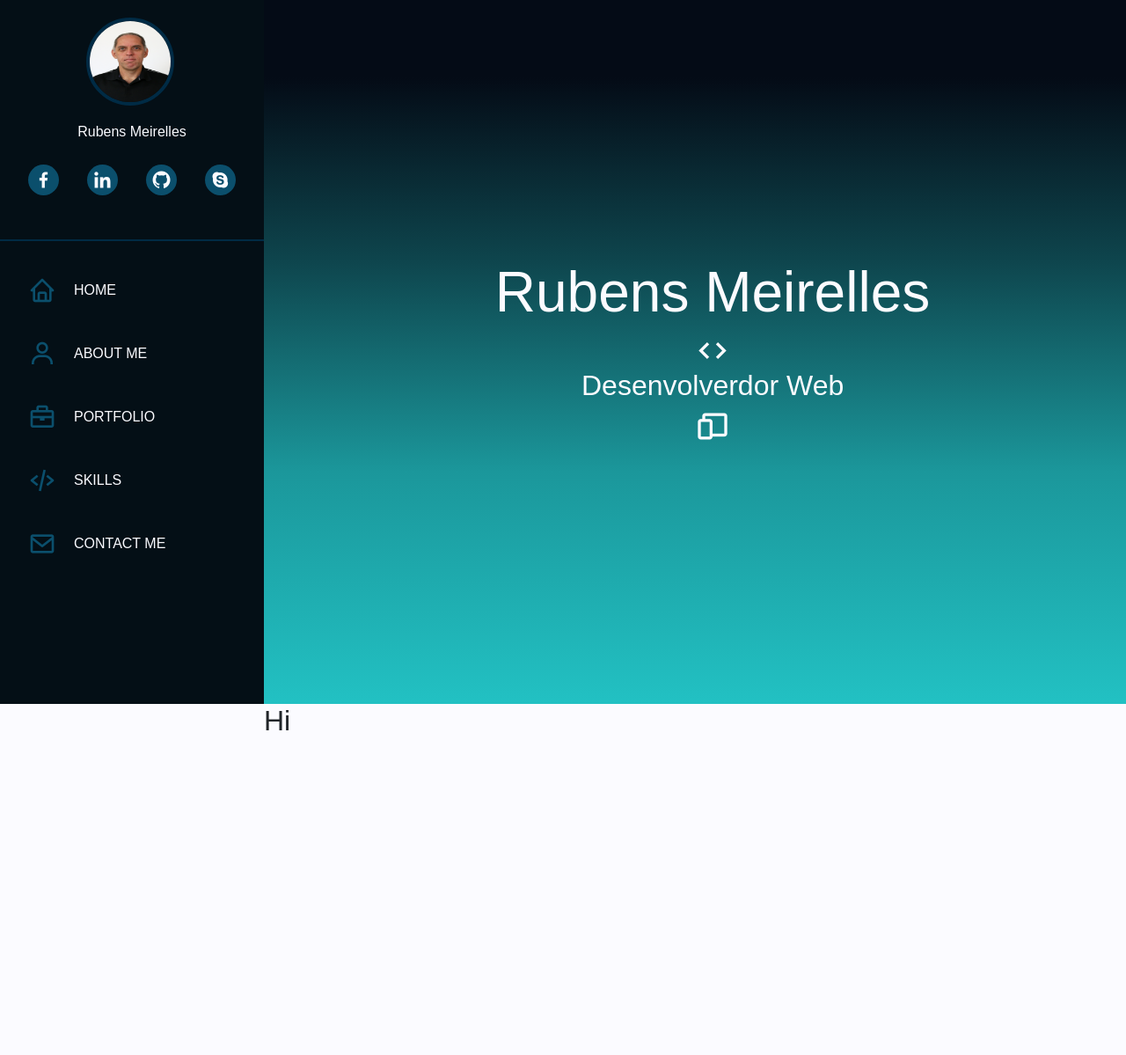
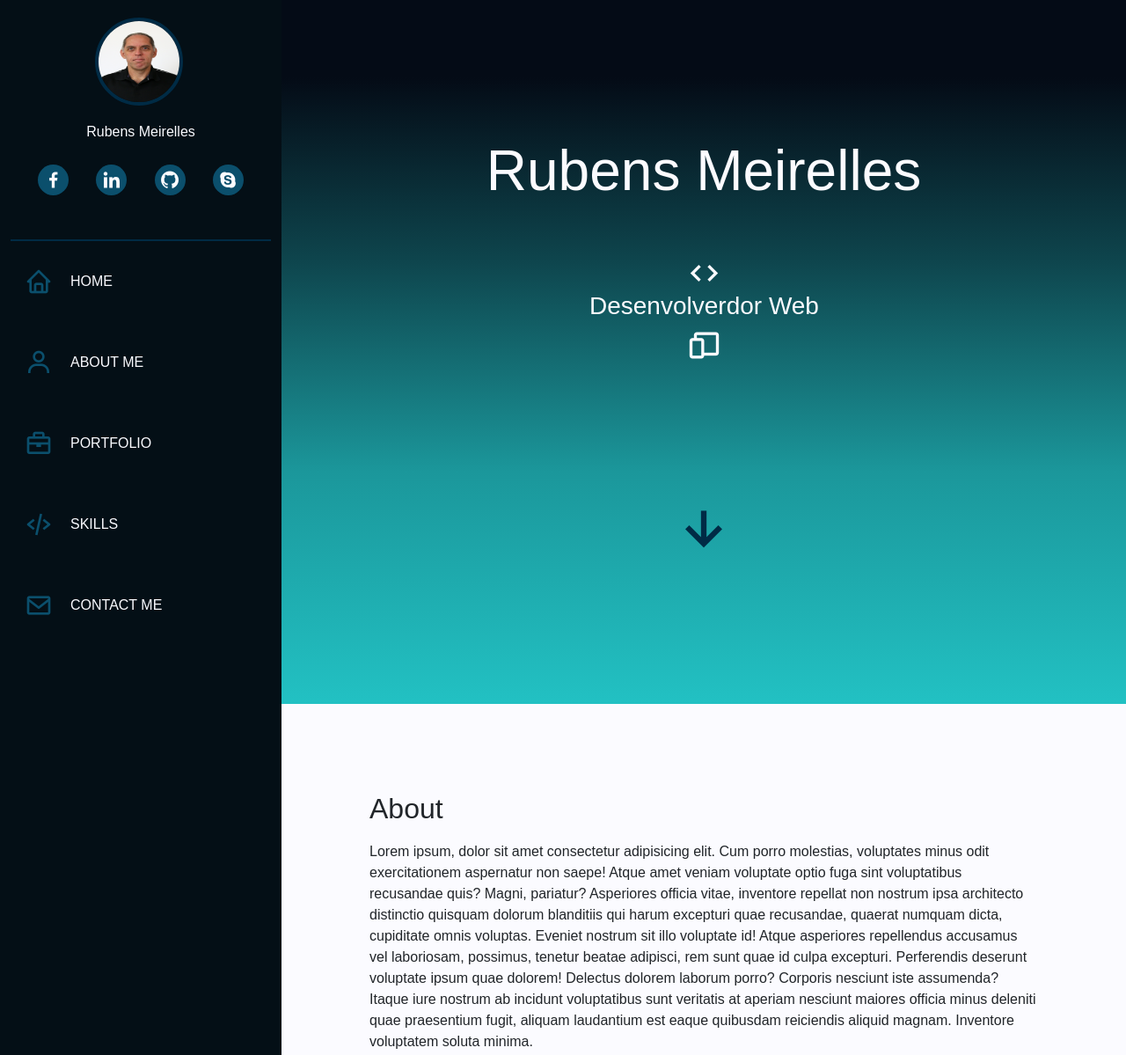
Before and after one commit to rubensmeirelles/portfolio, a plain HTML site: page index.html in a window 1280 px wide. Shown: the top 1199 px of the page at 88% size. Drawn offline with nearby package versions, Linux system fonts and the light colour scheme.

Commit message:
Adicionando efeitos e melhorando a seção hero, criação das demais seções

```diff
--- a/assets/css/style.css
+++ b/assets/css/style.css
@@ -21,7 +21,9 @@ a{
   --primary-variant: #002B45;
   --secondary: #FBFBFF;
   --bg-color: #0B4F6C;
-
+  --bg-ligth-gray: #FBFBFF;
+  --bg-gray: #D6D6D6;
+  --bg-ligth: #FDFFFC;
   --font-primary: 1em;
 }
 
@@ -30,22 +32,30 @@ body{
   background-color: var(--secondary) ;
 }
 
+/*ESTILOS GLOBAIS*/
+section{
+  padding: 100px;
+}
+
+section h2{
+  padding-bottom: 10px;
+}
+
+section h2::after{
+  content: '';
+  width: 30px;
+  height: 5px;
+  color: var(--primary-variant);
+}
+
 /*SIDE NAV*/
 
 .side-menu{
-  height: 100vh;
-  position: fixed;
-  width: 300px;
   background-color: var(--primary);
 }
 
-.navigation ul li a{
-  color: var(--secondary);
-  text-transform: uppercase;
-}
-
 .me{
-  width: 300px;
+  width: 100%;
   display: flex;
   justify-content: center;
   align-items: center;
@@ -89,46 +99,36 @@ body{
   font-size: 1.5em;
 }
 
-
 .navigation{
   margin-top: 50px;
   border-top: 2px solid var(--primary-variant);
 }
 
-.navigation ul li{
-  margin: 40px 0;
+.navigation li a{
+  color: var(--secondary);
+  text-transform: uppercase;
 }
 
-.navigation ul li a{
+.navigation li a{
+  margin: 30px 0;
   display: flex;
-  align-items: center;
+  align-items: center
 }
 
-
-.navigation ul i{
+.navigation i{
   color: var(--bg-color);
   font-size: 2em;
   margin-right: 20px;
 }
 
-
-.content{
-  margin-left: 300px;
-}
-
-
-.hero, .about{
-  height: 100vh;
-}
-
 .hero{
   background: linear-gradient(0deg, rgba(34,193,195,1) 0%, rgba(27,151,155,1) 33%, rgba(14,69,77,1) 63%, rgba(4,11,22,1) 89%);
-  padding-left: 40px;
   color: var(--secondary);
   display: flex;
   align-items: center;
   justify-content: center;
   flex-direction: column;
+  text-align: center;
 }
 
 .hero h1{
@@ -137,20 +137,26 @@ body{
 
 .hero h2{
 	color: var(--secondary);
-	position: relative;
+
+}
+
+.hero i{
+ font-size: 2.5em;
 }
 
 .zoomIn {
   -webkit-animation-name: zoomIn;
   animation-name: zoomIn;
-  -webkit-animation-duration: 2s;
-  animation-duration: 3s;
+  -webkit-animation: 3s;
+  animation: zoomIn 3s ease 2s 1 normal forwards;
   -webkit-animation-fill-mode: both;
   animation-fill-mode: both;
   display: flex;
   justify-content: center;
   align-items: center;
   flex-direction: column;
+  margin-top: 50px;
+  opacity: 0;
   }
 
   @-webkit-keyframes zoomIn {
@@ -175,6 +181,36 @@ body{
     }
   }
 
-.hero i{
- font-size: 2.5em;
+.down{
+  opacity: 0;
+  margin-top: 150px;
+  font-size: 30px;
+  color: var(--primary-variant);
+  transition: opacity 2s ease-in;
+  animation: myAnim 2s ease 5s 10 normal forwards;
   }
+
+  @keyframes myAnim {
+	0%,
+	50%,
+	100% {
+		opacity: 1;
+	}
+
+	25%,
+	75% {
+		opacity: 0;
+	}
+}
+
+.about{
+  background-color: var(--bg-ligth-gray);
+}
+
+.portfolio{
+  background-color: var(--bg-gray);
+}
+
+.skills{
+  background-color: var(--bg-ligth);
+}
--- a/assets/js/script.js
+++ b/assets/js/script.js
@@ -8,14 +8,14 @@ function typeWriter(elemento){
 const titulo = document.querySelector('h1')
 typeWriter(titulo)
 
+function showZoom(){
+	document.querySelector('.zoomIn').style.opacity = '1';
+}
+setTimeout(showZoom, 1000)
 
-function showText(){
-	let subtitulo = document.querySelector('h2')
-		subtitulo.style.opacity=1
+/** MOSTRAR SETA */
+
+function showArrow(){
+	document.querySelector('.down').style.opacity = '1';
 }
-setTimeout(showText, 2000)
-
-function showZoom(){
-  let zoom = documwent.querySelector('.zoomIn')
-}
-setTimeout(showText, 3000)
+setTimeout(showArrow, 5000)
--- a/index.html
+++ b/index.html
@@ -10,7 +10,10 @@
   <title>Rubens Meirelles - Portfólio</title>
 </head>
 <body>
-  <div class="side-menu">
+  <div class="container-fluid">
+    <div class="row">
+        <div class="col-sm-4 col-lg-3 sticky-top side-menu">
+            <div class="d-flex flex-sm-column flex-row flex-nowrap align-items-center sticky-top">
               <div class="me">
                 <a href="#home">
                   <img src="assets/img/me.png" alt="Rubens meirelles" />
@@ -31,31 +34,48 @@
                   </li>
                 </div>
               </div>
-
-    <div class="navigation">
-      <ul>
+                <ul class="nav nav-pills nav-flush flex-sm-column flex-row flex-nowrap mb-auto mx-auto justify-content-between w-100 px-3 navigation">
                   <li><a href="#home"><i class='bx bx-home' ></i>home</a></li>
                   <li><a href="#about"><i class='bx bx-user' ></i>about me</a></li>
                   <li><a href="#portfolio"><i class='bx bx-briefcase' ></i>portfolio</a></li>
                   <li><a href="#skills"><i class='bx bx-code-alt' ></i>skills</a></li>
-        <li><a href="#contact-me"><i class='bx bx-envelope' ></i>contact me</a></li>
+                  <li><a href="#contact"><i class='bx bx-envelope' ></i>contact me</a></li>
                 </ul>
             </div>
         </div>
 
-  <div class="content">
-    <section class="hero" id="home">
+        <div class="col-sm-8 col-lg-9 p-0 content">
+          <!-- content -->
+
+          <section class="min-vh-100 hero p-0" id="home">
             <h1>Rubens Meirelles</h1>
             <div class="zoomIn">
               <i class='bx bx-code' ></i>
-        <h2>Desenvolverdor Web</h2>
+              <h3>Desenvolverdor Web</h3>
               <i class='bx bx-devices' ></i>
             </div>
+            <div class="down">
+              <i class='bx bx-down-arrow-alt'></i>
+            </div>
           </section>
-
-    <section class="about" id="about">
-      <h2>Hi</h2>
+          <section class="about min-vh-100" id="about">
+            <h2>About</h2>
+            <p>Lorem ipsum, dolor sit amet consectetur adipisicing elit. Cum porro molestias, voluptates minus odit exercitationem aspernatur non saepe! Atque amet veniam voluptate optio fuga sint voluptatibus recusandae quis? Magni, pariatur?
+            Asperiores officia vitae, inventore repellat non nostrum ipsa architecto distinctio quisquam dolorum blanditiis qui harum excepturi quae recusandae, quaerat numquam dicta, cupiditate omnis voluptas. Eveniet nostrum sit illo voluptate id!
+            Atque asperiores repellendus accusamus vel laboriosam, possimus, tenetur beatae adipisci, rem sunt quae id culpa excepturi. Perferendis deserunt voluptate ipsum quae dolorem! Delectus dolorem laborum porro? Corporis nesciunt iste assumenda?
+            Itaque iure nostrum ab incidunt voluptatibus sunt veritatis at aperiam nesciunt maiores officia minus deleniti quae praesentium fugit, aliquam laudantium est eaque quibusdam reiciendis aliquid magnam. Inventore voluptatem soluta minima.</p>
           </section>
+          <section class="portfolio min-vh-100" id="portfolio">
+            <h2>Portfólio</h2>
+          </section>
+          <section class="skills min-vh-100" id="skills">
+            <h2>Skills</h2>
+          </section>
+          <section class="contact min-vh-100" id="contact">
+            <h2>Contato</h2>
+          </section>
+        </div>
+    </div>
 </div>
 
 
```
Also changed, not shown: index2.html (added, +81 -0 lines). Lines whose indentation alone changed are shown as unchanged.
